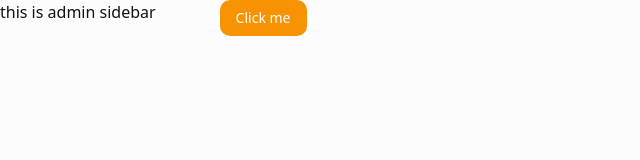
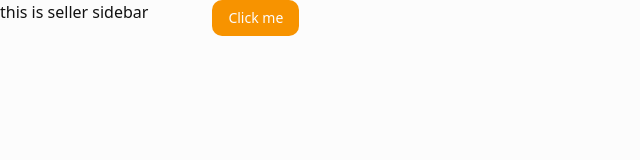
Before and after one commit to alamin-sujon/prime-state, a React (Vite) app: page /dashboard in a window 1280 px wide. Shown: the top 160 px of the page, without its empty margins (0-640 px from the left). Built offline with nearby package versions, Linux system fonts and the light colour scheme.

Commit message:
seller route modified

```diff
--- a/src/layout/DashboardLayout.tsx
+++ b/src/layout/DashboardLayout.tsx
@@ -11,7 +11,7 @@ export default function DashboardLayout() {
       {/* Sidebar */}
       <div className="max-w-sm">
        {
-        role === 'seller' ? <AdminSidebar /> : <SellerSidebar />
+        role === 'seller' ?   <SellerSidebar /> : <AdminSidebar />
        }
       </div>
       <div className="flex-1">
```
